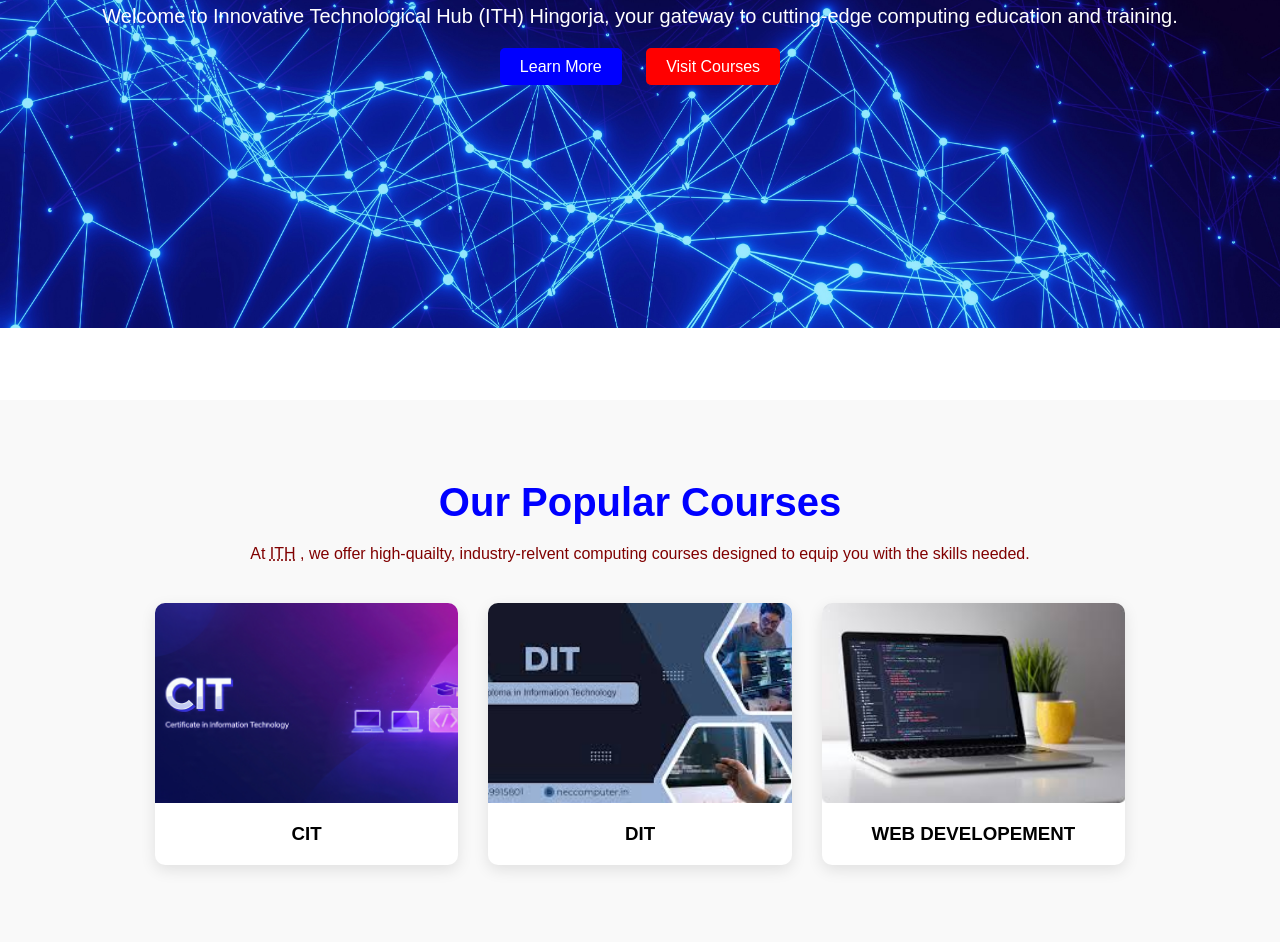
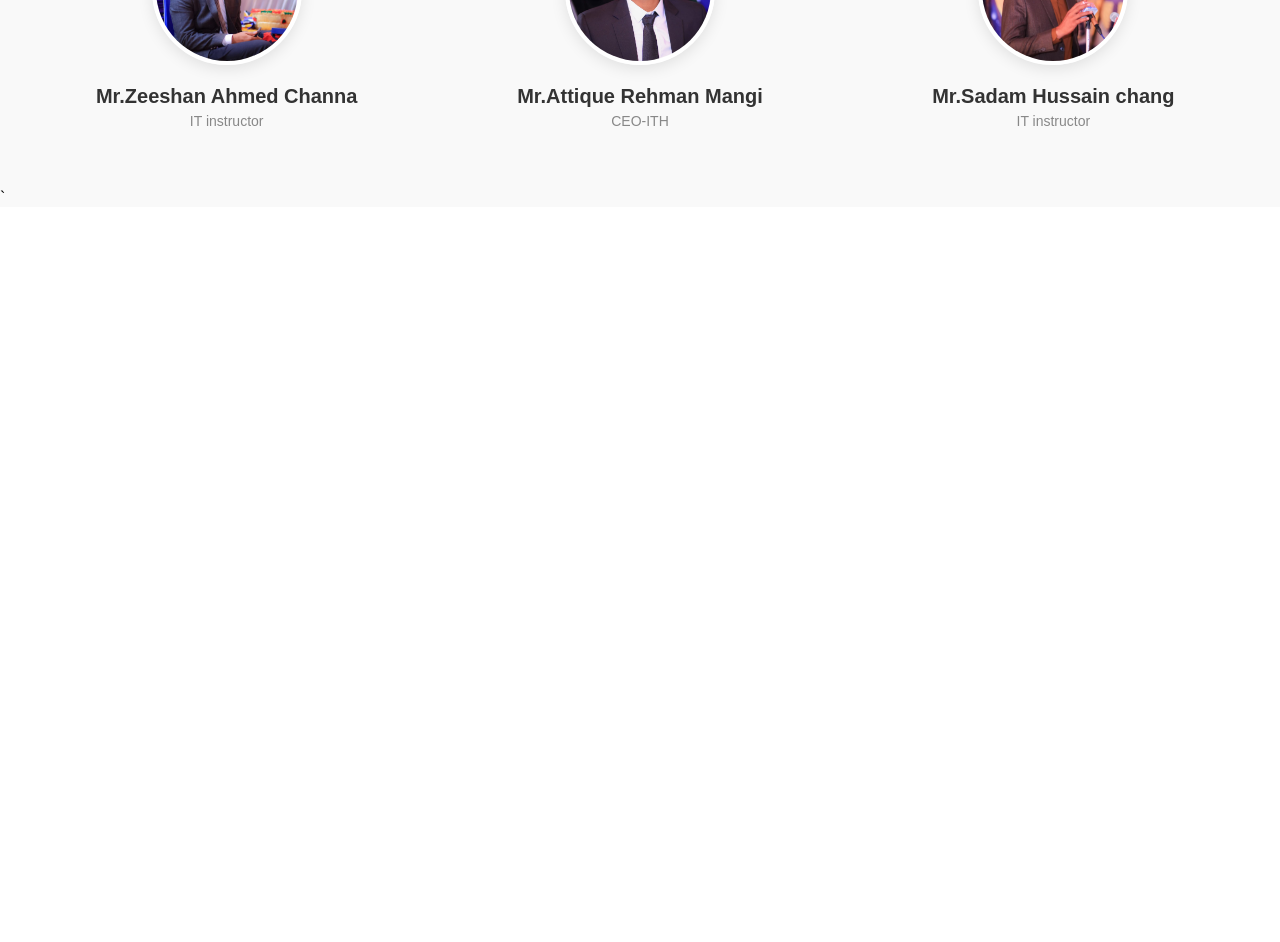
Before and after one commit to zainabashique26/ITH-Academy, a plain HTML site: page index.html in a window 1280 px wide. Shown: the part 438-1380 px from the top of the page. After the commit the page ends 800 px from the top, so only its background shows below. Drawn offline with Linux system fonts and the light colour scheme.

Commit message:
Update index.html

```diff
--- a/index.html
+++ b/index.html
@@ -1,13 +1,12 @@
-<!DOCTYPE html>
-<html >
-	<head>
+<!doctype html>
+<html>
+<head>
+		<link rel="stylesheet" href="Style.css">
+		<title>ITH</title>
 		<link rel="icon" type="image/x-icon" href="images/icon.jpg">
-		<title>ITH</title>
-		<link rel="stylesheet" href="style.css">
-	</head>
-<body class="index-page">
-  <!-- Navigation -->
-  <header>
+</head>
+<body>
+	 <header>
     <nav class="nav-container">
 		<div id="logo-name">
 			<img src="images/logo.png" style="height: 100px; border: none;">
@@ -25,100 +24,38 @@
 		</div>
 	</nav>
   </header>
-
-  <!-- Hero Section -->
-  <section class="hero">
-    <div class="hero-text">
-		<h1>Enhance Your Future With ITH</h1>
-		<p> Welcome to Innovative Technological Hub (ITH) Hingorja, your gateway to cutting-edge computing education and training.</p>
-		<div class="buttons">
-			<a href="about.html" class="btn">Learn More</a>
-			<a href="courses.html" class="btn btn-secondary">Visit Courses</a>
-		</div>
-    </div>
-  </section>
-
-	<br></br>
-	<br></br>
-
-
-<section class="courses">
-  <h1>Our Popular Courses</h1>
-     <p>At <abbr title=" Innovative Technological HUB">ITH</abbr> , we offer high-quailty, industry-relvent computing courses designed to equip you with the skills needed. </p>
-
-  <div class="course-box">
-
-    <!-- Card 1 -->
-    <div class="course">
-
-     <img src="images/project1.jpeg" alt="">
-      <div class="details" >
-
-        <h3>CIT</h3>
-      </div>
-
-    </div>
-
-    <!-- Card 2 -->
-    <div class="course">
-      <img src="images/ht.jpeg" alt="">
-      <div class="details">
-
-        <h3>DIT</h3>
-      </div>
-
-    </div>
-
-    <!-- Card 3 -->
-    <div class="course">
-      <img src="images/project2.jpeg" alt="">
-      <div class="details">
-
-        <h3>WEB DEVELOPEMENT</h3>
-      </div>
-
-    </div>
-
-  </div>
-</section>
-
-
-<br></br>
-<br></br>
-
-
-<section id="experts">
+		<section id="experts">
 
 <section class="community-experts">
-  <h2>Community Experts</h2>
-  <p>Learn from the best mentors in the industry</p>
+  <h2 class="experts-haad-line">Community Experts</h2>
+  <p>Learn from the best mentors in the Academy</p>
 
   <div class="experts-grid">
 
     <div class="expert-card">
       <div class="expert-img">
-        		<img src="images/img1.jpeg"alt="Mr.Zeeshan Ahmed Channa ">
+        		<img src=" images/img1.jpeg"alt=" Mr.Zeeshan Ahmed Channa">
       </div>
-      <h3>Mr.Zeeshan Ahmed Channa </h3>
+      <h3> Mr.Zeeshan Ahmed Channa</h3>
       <p>IT instructor</p>
     </div>
 
     <div class="expert-card">
       <div class="expert-img">
-        		<img src="images/img2.jpeg"alt=" Mr.Attique Rehman Mangi">
+        		<img src=" images/img2.jpeg"alt=" Mr.Attique Rehman Mangi">
       </div>
-      <h3> Mr.Atique Rehman Mangi</h3>
+      <h3>Mr.Attique Rehman Mangi</h3>
       <p>CEO-ITH</p>
     </div>
 
     <div class="expert-card">
       <div class="expert-img">
-        		<img src="images/img3.jpeg"alt="Mr. Sadam Hussain Chang">
+        		<img src=" images/img3.jpeg"alt=" Mr.Sadam Hussain Chang ">
       </div>
-      <h3>Mr. Sadam Hussain Chang</h3>
+      <h3> Mr.Sadam Hussain chang</h3>
       <p> IT instructor</p>
     </div>
 
 </section>
-</body>
+</body>`
 </html>
```
